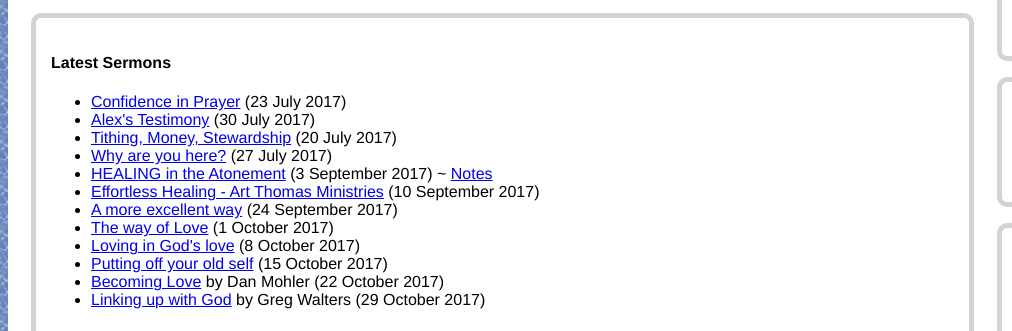
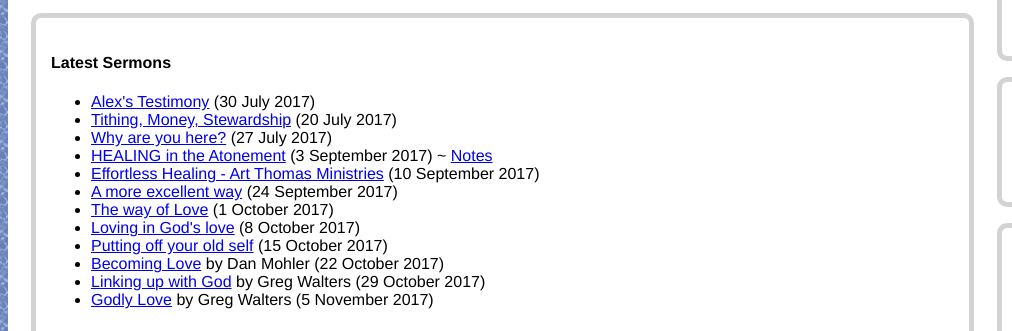
Before and after one commit to steelwil/SasolburgBaptist.org, a plain HTML site: page index.html in a window 1280 px wide. Shown: the part 424-755 px from the top of the page, 0-1012 px from the left. Drawn offline with Linux system fonts and the light colour scheme; a script that the page names is missing.

Commit message:
Update for the week
Former-commit-id: 096ab2404cb40714eb998ee86b12b4e2a253722f [formerly 062f10acab8d3df57aaaa0911b11164a222247e1]
Former-commit-id: 7f96b87d3f5a0eed760a4925d9fc00d238136e2f

```diff
--- a/index.html
+++ b/index.html
@@ -40,7 +40,6 @@
 <div class="blockquote">
 <h4>Latest Sermons</h4>
 <ul>
-<li><a href="audio/2017/20170723.mp3">Confidence in Prayer</a> (23 July 2017)</li>
 <li><a href="audio/2017/20170730.mp3">Alex's Testimony</a> (30 July 2017)</li>
 <li><a href="audio/2017/20170820.mp3">Tithing, Money, Stewardship</a> (20 July 2017)</li>
 <li><a href="audio/2017/20170827.mp3">Why are you here?</a> (27 July 2017)</li>
@@ -52,6 +51,7 @@
 <li><a href="audio/2017/20171015.mp3">Putting off your old self</a> (15 October 2017)</li>
 <li><a href="https://youtu.be/xfXoP9KBPGs">Becoming Love</a> by Dan Mohler (22 October 2017)</li>
 <li><a href="audio/2017/20171029.mp3">Linking up with God</a> by Greg Walters (29 October 2017)</li>
+<li><a href="audio/2017/20171105.mp3">Godly Love</a> by Greg Walters (5 November 2017)</li>
 </ul></div>
 
 <br style="clear: both">
```
Also changed, not shown: resources2017.html (+1 -0 lines), 1 other file.
